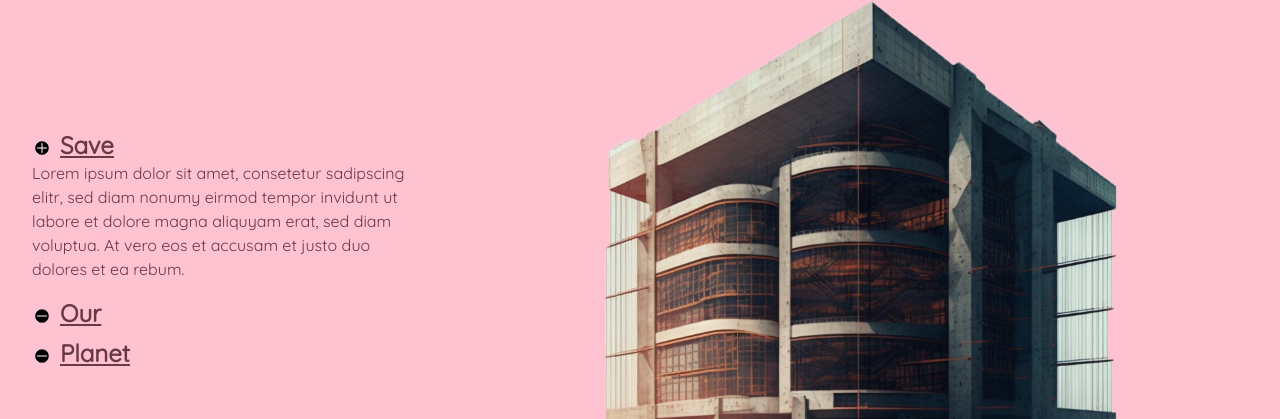
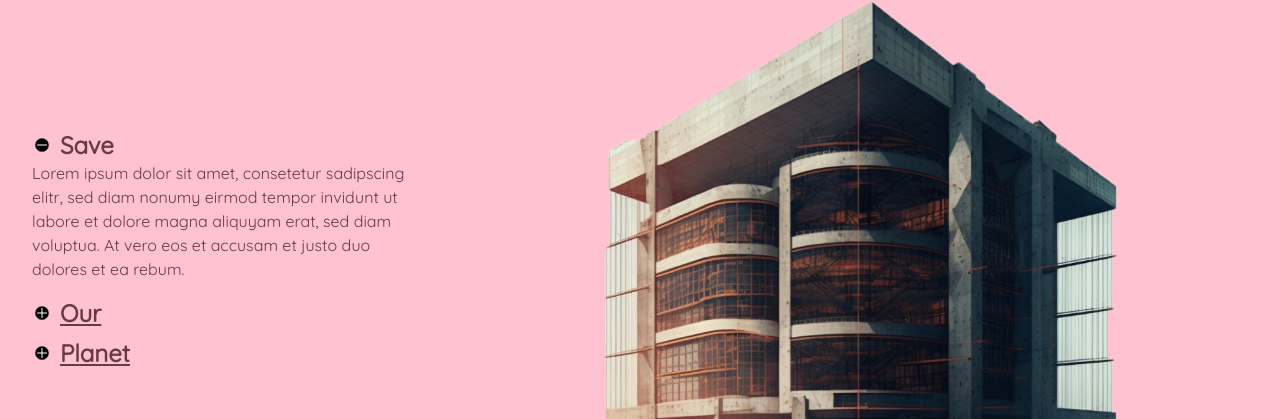
Before and after one commit to pweimann/new-construction-project, a Nuxt app: page / in a window 1280 px wide. Shown: the part 1591-2010 px from the top of the page. Built offline with nearby package versions, Linux system fonts and the light colour scheme.

Commit message:
Reverse the plus and minus icon.

```diff
--- a/components/TabSection.vue
+++ b/components/TabSection.vue
@@ -11,7 +11,7 @@
               :class='isActiveItem(navItem) ? "tab-nav-item--active" : ""'
               class='tabs-nav-item text-dark-rosa my-2 ml-8 mr-4'>
             <div class='text-2xl font-bold'>
-              <img :src='isActiveItem(navItem) ? "plus-icon.svg": "minus-icon.svg"' class='tabs-nav-item-before inline-block mr-2'/>
+              <img :src='isActiveItem(navItem) ? "minus-icon.svg": "plus-icon.svg"' class='tabs-nav-item-before inline-block mr-2'/>
               <div class='tabs-nav-item-title inline-block'>{{ navItem.title }}</div>
             </div>
             <p class='text-dark-rosa text-1xl leading-normal mb-4' v-show='isActiveItem(navItem)'>
@@ -85,6 +85,11 @@ const isActiveItem = (item: TabNavItem) => {
   transition: all 2s ease-in-out;
 }
 
+.tabs-nav-item div {
+  display: flex;
+  align-items: center;
+}
+
 .tabs-nav-item-title {
   text-decoration: underline;
 }
@@ -99,7 +104,7 @@ const isActiveItem = (item: TabNavItem) => {
 }
 
 /*noinspection CssUnusedSymbol*/
-.tab-nav-item--active {
+.tab-nav-item--active .tabs-nav-item-title {
   text-decoration: none;
 }
 
```
